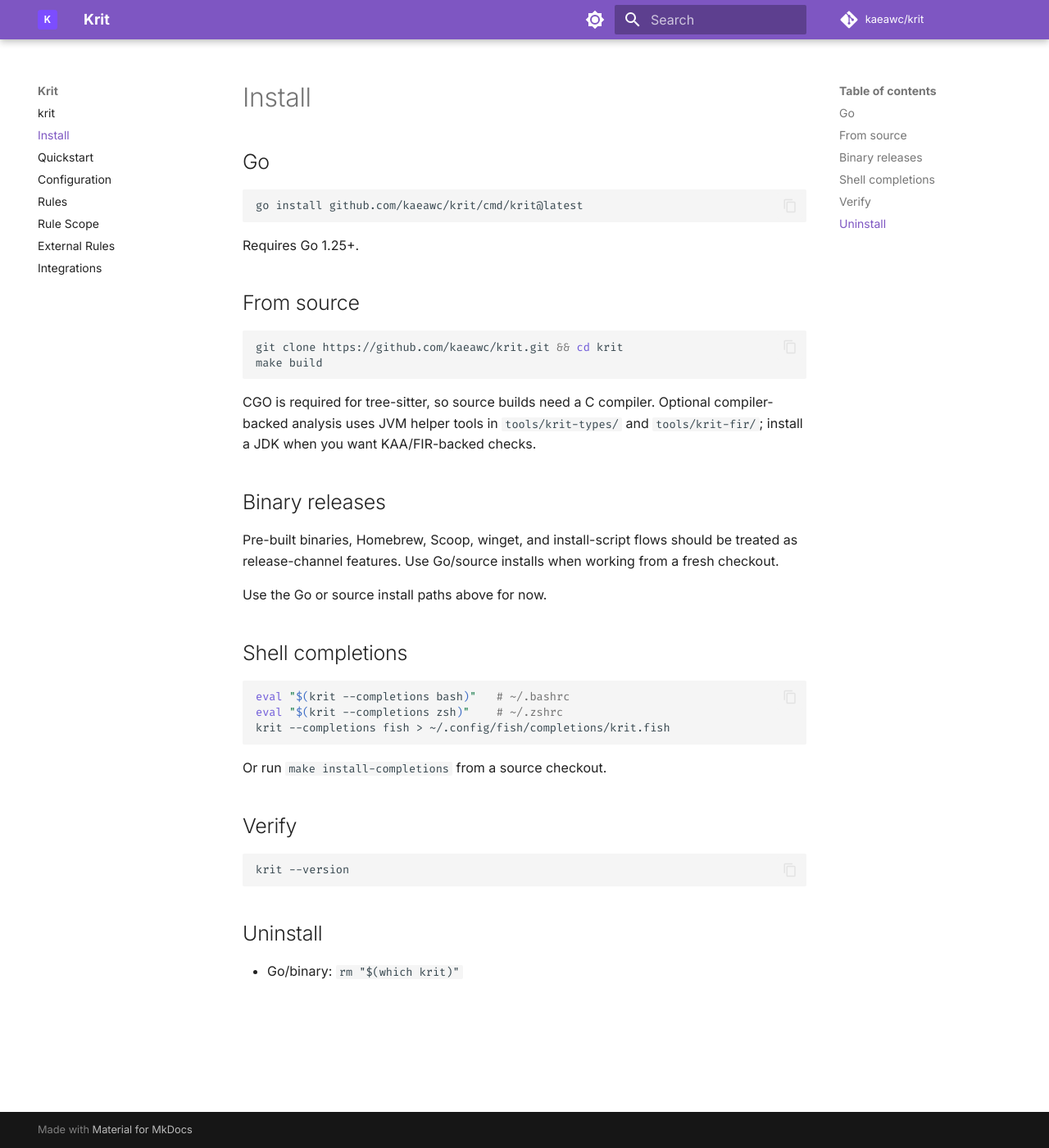
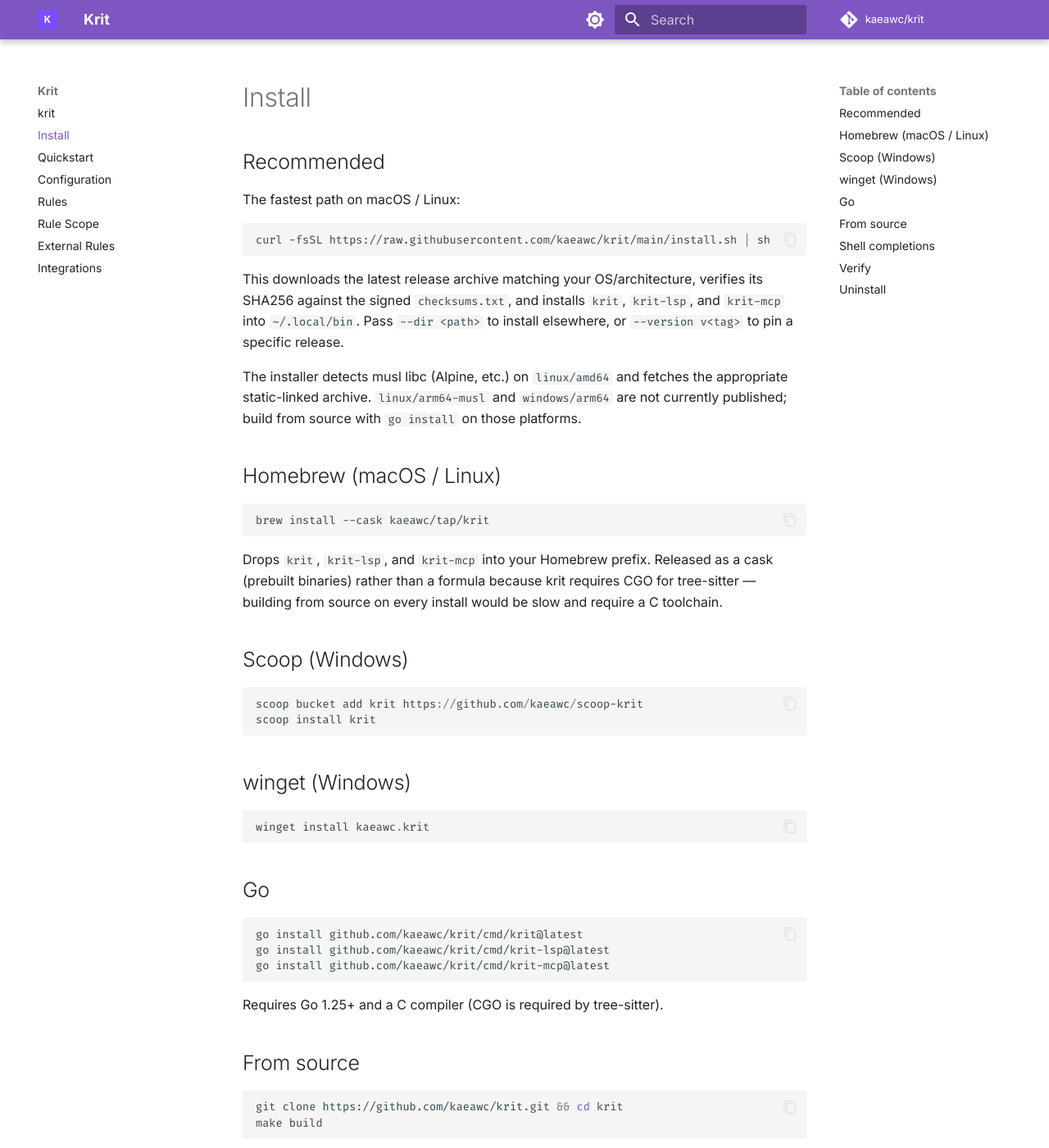
Before and after one commit to kaeawc/krit, an MkDocs documentation site: the page built from docs/install.md, in a window 1280 px wide and 1400 px high. Shown: the whole window at 82% size. Built offline with MkDocs 1.6.1 and Material for MkDocs 9.7.7, drawn with Linux system fonts in a browser that asks for light colours; comment, search, counter and statistics services are not loaded; some of the changed text lies outside the part shown.

Commit message:
Make the install story real
Until now the only working install path was `go install` (or `make
build`). The marketed Homebrew/Scoop/winget surface and curl-bash flow
were aspirational placeholders. This makes the prebuilt-binary paths
actually shippable on the next tag.

Changes:

- Delete the dead `homebrew/krit.rb` formula template. GoReleaser
  produces a Homebrew cask via `homebrew_casks:` and pushes it to
  `kaeawc/homebrew-tap`; the in-tree formula was unused, conflicted
  with the cask flow, and contained `PLACEHOLDER` SHAs. Rewrite
  `homebrew/README.md` to describe the cask flow honestly.

- Add a Linux/musl/amd64 build target in `.goreleaser.yml` so Alpine
  and other musl distros get a working binary. Static-linked via
  `-extldflags=-static`. Install `musl-tools` on the Ubuntu release
  runner. arm64-musl is documented as a follow-up because
  ubuntu-latest doesn't ship the cross toolchain.

- Add `install.sh` at the repo root: detect OS / arch / libc, fetch
  the matching archive from the latest GitHub release, verify SHA256
  against `checksums.txt`, install `krit` / `krit-lsp` / `krit-mcp`
  to `~/.local/bin` (override with `--dir`), warn if that's not on
  PATH. Pin a release with `--version v0.1.0`. Fails closed on
  checksum mismatch.

- Update `docs/install.md` and `README.md` to feature `curl | sh`,
  Homebrew cask, Scoop, winget, and Go in that order. Install
  command in the README hero section now points at install.sh.

Out of scope (release-blockers the repo owner needs to handle):

- Configure repo secrets `GPG_FINGERPRINT`, `HOMEBREW_TAP_TOKEN`,
  `SCOOP_BUCKET_TOKEN` (currently zero secrets are set on
  `kaeawc/krit`, so `goreleaser release` would fail at the signing
  and tap-publish steps).

- The `kaeawc/scoop-krit` bucket repo has been created with an empty
  `bucket/` directory ready for GoReleaser to populate.

- The release.yml runs `goreleaser release --clean` on a 3-OS matrix;
  this would have all three runners try to publish to the same
  release. Worth revisiting (single ubuntu runner with
  goreleaser-cross is the standard pattern) but kept out of this
  change to limit scope.

````diff
--- a/docs/install.md
+++ b/docs/install.md
@@ -1,12 +1,57 @@
 # Install
+
+## Recommended
+
+The fastest path on macOS / Linux:
+
+```bash
+curl -fsSL https://raw.githubusercontent.com/kaeawc/krit/main/install.sh | sh
+```
+
+This downloads the latest release archive matching your OS/architecture,
+verifies its SHA256 against the signed `checksums.txt`, and installs
+`krit`, `krit-lsp`, and `krit-mcp` into `~/.local/bin`. Pass
+`--dir <path>` to install elsewhere, or `--version v<tag>` to pin a
+specific release.
+
+The installer detects musl libc (Alpine, etc.) on `linux/amd64` and
+fetches the appropriate static-linked archive. `linux/arm64-musl` and
+`windows/arm64` are not currently published; build from source with
+`go install` on those platforms.
+
+## Homebrew (macOS / Linux)
+
+```bash
+brew install --cask kaeawc/tap/krit
+```
+
+Drops `krit`, `krit-lsp`, and `krit-mcp` into your Homebrew prefix.
+Released as a cask (prebuilt binaries) rather than a formula because
+krit requires CGO for tree-sitter — building from source on every
+install would be slow and require a C toolchain.
+
+## Scoop (Windows)
+
+```powershell
+scoop bucket add krit https://github.com/kaeawc/scoop-krit
+scoop install krit
+```
+
+## winget (Windows)
+
+```powershell
+winget install kaeawc.krit
+```
 
 ## Go
 
 ```bash
 go install github.com/kaeawc/krit/cmd/krit@latest
+go install github.com/kaeawc/krit/cmd/krit-lsp@latest
+go install github.com/kaeawc/krit/cmd/krit-mcp@latest
 ```
 
-Requires Go 1.25+.
+Requires Go 1.25+ and a C compiler (CGO is required by tree-sitter).
 
 ## From source
 
@@ -15,17 +60,9 @@
 make build
 ```
 
-CGO is required for tree-sitter, so source builds need a C compiler. Optional
-compiler-backed analysis uses JVM helper tools in `tools/krit-types/` and
-`tools/krit-fir/`; install a JDK when you want KAA/FIR-backed checks.
-
-## Binary releases
-
-Pre-built binaries, Homebrew, Scoop, winget, and install-script flows should be
-treated as release-channel features. Use Go/source installs when working from a
-fresh checkout.
-
-Use the Go or source install paths above for now.
+CGO requires a C compiler. Optional compiler-backed analysis uses JVM
+helper tools in `tools/krit-types/` and `tools/krit-fir/`; install a
+JDK when you want KAA/FIR-backed checks.
 
 ## Shell completions
 
@@ -45,4 +82,7 @@
 
 ## Uninstall
 
-- Go/binary: `rm "$(which krit)"`
+- Installer / Go / source: `rm "$(which krit)" "$(which krit-lsp)" "$(which krit-mcp)"`
+- Homebrew: `brew uninstall --cask kaeawc/tap/krit`
+- Scoop: `scoop uninstall krit`
+- winget: `winget uninstall kaeawc.krit`
````
Also changed, not shown: .goreleaser.yml (+36 -0 lines), README.md (+13 -6 lines), homebrew/README.md (+34 -35 lines), 3 other files.
